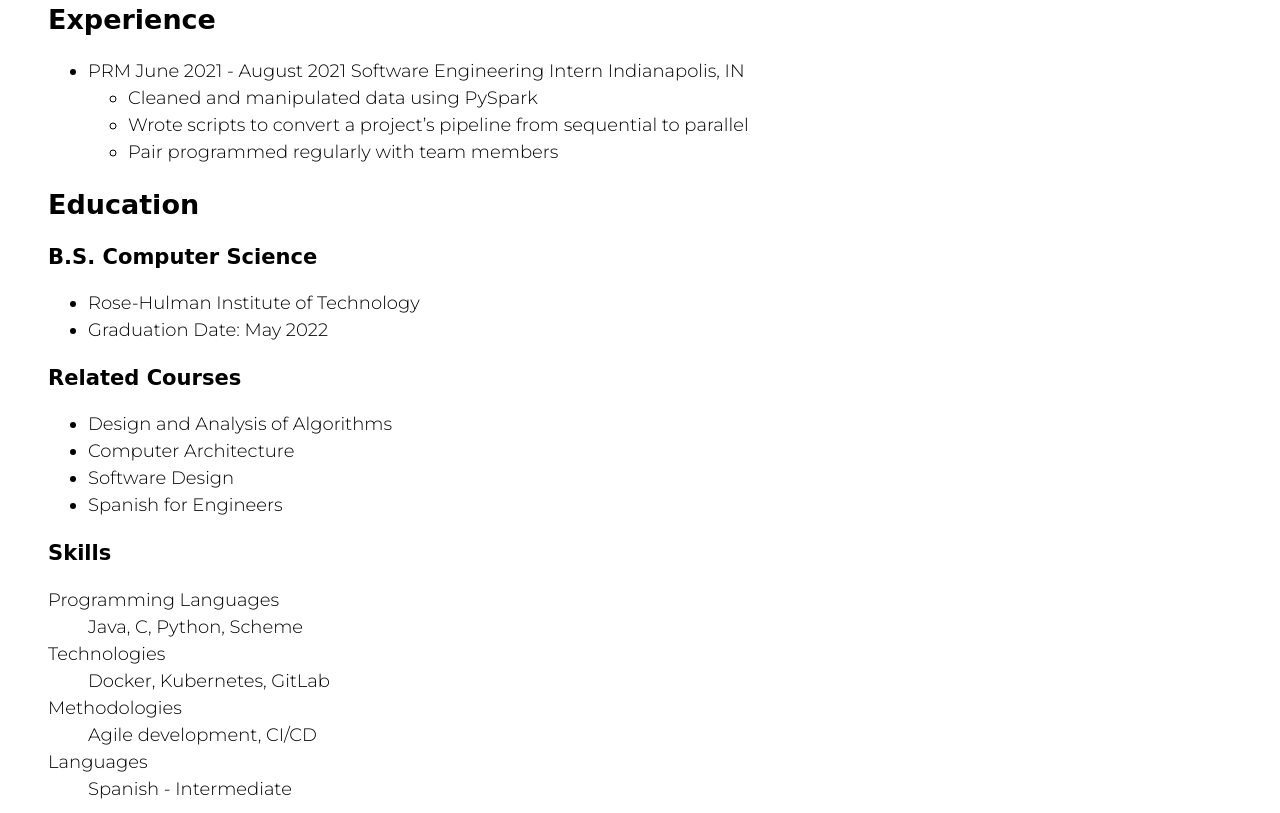
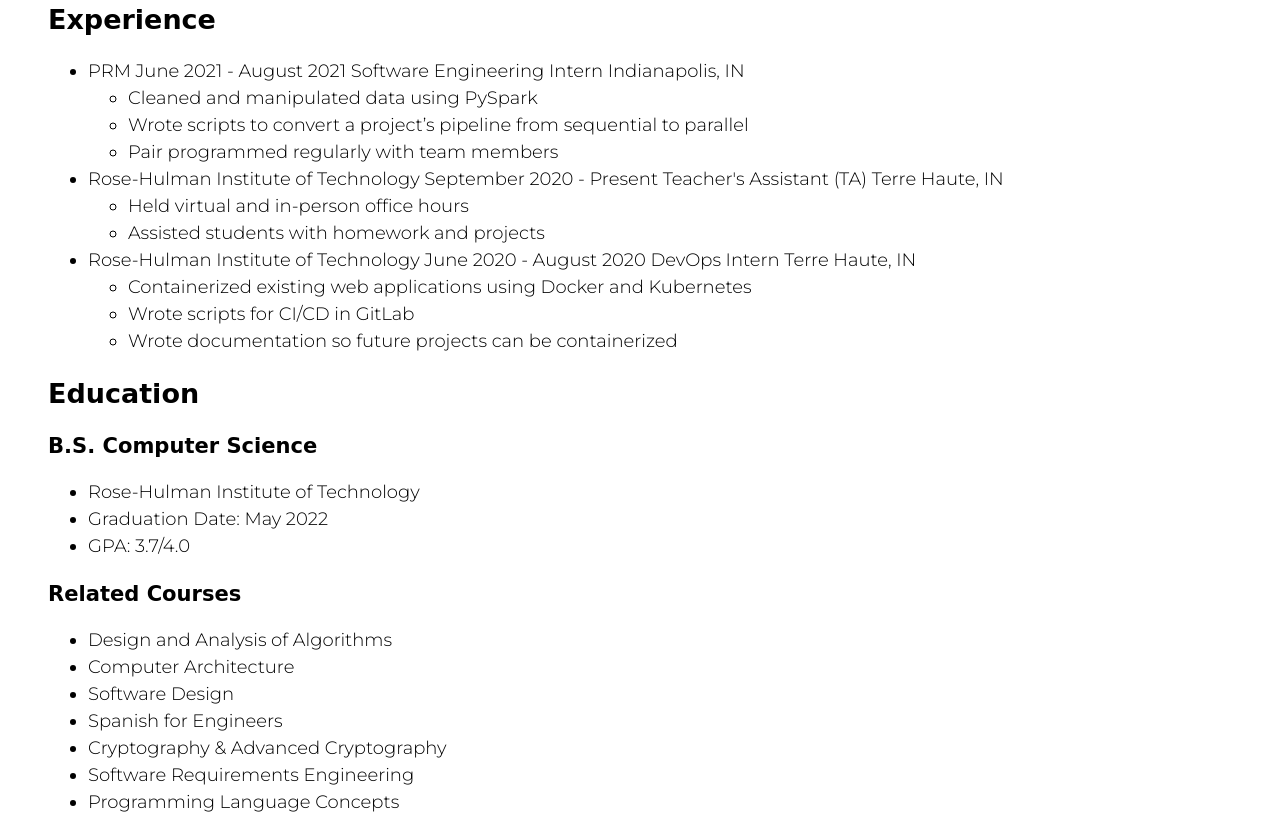
Before and after one commit to meganmerz/meganmerz.github.io, a plain HTML site: page resume.html in a window 1280 px wide. Shown: the part 163-976 px from the top of the page. Drawn offline with Linux system fonts and the light colour scheme; a web font is replaced by a local one.

Commit message:
Cleaning up and adding detail

```diff
--- a/resume.html
+++ b/resume.html
@@ -36,6 +36,28 @@
                     <li>Pair programmed regularly with team members</li>
                 </ul>
             </li>
+            <li>
+                <span class="employer">Rose-Hulman Institute of Technology</span>
+                <span class="dates">September 2020 - Present</span>
+                <span class="title">Teacher's Assistant (TA)</span>
+                <span class="location">Terre Haute, IN</span>
+                <ul>
+                    <li>Held virtual and in-person office hours</li>
+                    <li>Assisted students with homework and projects</li>
+                </ul>
+            </li>
+            <li>
+                <span class="employer">Rose-Hulman Institute of Technology</span>
+                <span class="dates">June 2020 - August 2020</span>
+                <span class="title">DevOps Intern</span>
+                <span class="location">Terre Haute, IN</span>
+                <ul>
+                    <li> Containerized existing web applications using Docker and
+                        Kubernetes</li>
+                    <li>Wrote scripts for CI/CD in GitLab</li>
+                    <li>Wrote documentation so future projects can be containerized</li>
+                </ul>
+            </li>
         </ul>
         <p></p>
         <h2>Education</h2>
@@ -43,6 +65,7 @@
         <ul>
             <li>Rose-Hulman Institute of Technology</li>
             <li>Graduation Date: May 2022</li>
+            <li>GPA: 3.7/4.0</li>
         </ul>
         <h3>Related Courses</h3>
         <ul>
@@ -50,10 +73,14 @@
             <li>Computer Architecture</li>
             <li>Software Design</li>
             <li>Spanish for Engineers</li>
+            <li>Cryptography & Advanced Cryptography</li>
+            <li>Software Requirements Engineering</li>
+            <li>Programming Language Concepts</li>
+            <li>Web Programming</li>
         </ul>
         <h3>Skills</h3>
         <dt>Programming Languages</dt>
-        <dd>Java, C, Python, Scheme</dd>
+        <dd>Java, C, Python, Scheme, SQL, JavaScript, HTML, CSS</dd>
         <dt>Technologies</dt>
         <dd>Docker, Kubernetes, GitLab</dd>
         <dt>Methodologies</dt>
--- a/scripts/main.js
+++ b/scripts/main.js
@@ -1,17 +1,17 @@
 function main() {
     console.log("reeady");
 
-    document.querySelector("#docker").onclick = (event) => {
-        collapse(document.querySelector("#docker"));
-    };
+    // document.querySelector("#docker").onclick = (event) => {
+    //     collapse(document.querySelector("#docker"));
+    // };
 
     document.querySelector("#thesis").onclick = (event) => {
         collapse(document.querySelector("#thesis"));
     };
 
-    document.querySelector("#gitlab").onclick = (event) => {
-        collapse(document.querySelector("#gitlab"));
-    };
+    // document.querySelector("#gitlab").onclick = (event) => {
+    //     collapse(document.querySelector("#gitlab"));
+    // };
 
     document.querySelector("#processor").onclick = (event) => {
         collapse(document.querySelector("#processor"));
```
Also changed, not shown: index.html (+2 -1 lines), portfolio.html (+12 -4 lines).
